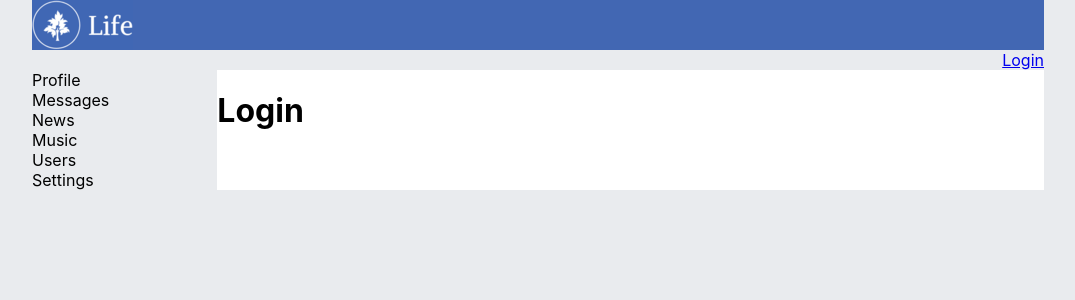
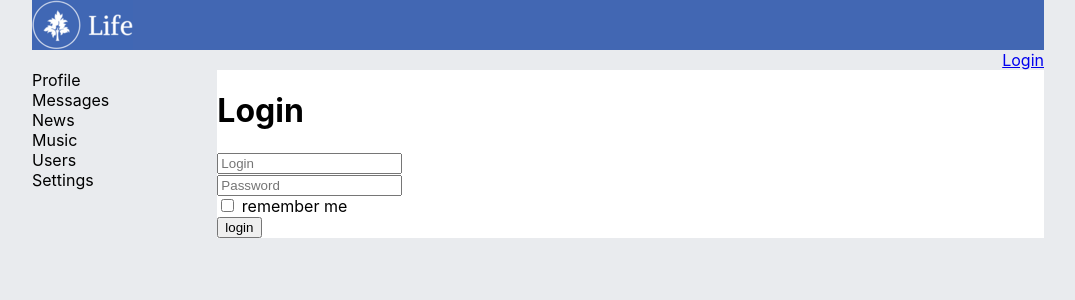
Before and after one commit to mr-Vasyl/Social, a React (Create React App) app: page /login in a window 1280 px wide. Shown: the top 300 px of the page, without its empty margins (102-1177 px from the left). Built offline with nearby package versions, Linux system fonts and the light colour scheme; no server answers.

Commit message:
npm add redux-form for login

```diff
--- a/package.json
+++ b/package.json
@@ -11,6 +11,7 @@
     "react-router-dom": "^5.1.2",
     "react-scripts": "3.0.1",
     "redux": "^4.0.5",
+    "redux-form": "^8.2.6",
     "redux-thunk": "^2.3.0"
   },
   "scripts": {
--- a/src/Redux/reduxStore.js
+++ b/src/Redux/reduxStore.js
@@ -4,14 +4,16 @@
 import sideBarReducer from "./SideBarReducer";
 import usersReducer from "./UsersReducer";
 import authReducer from "./AuthReducer";
-import thunkMiddleware from "redux-thunk"
+import thunkMiddleware from "redux-thunk";
+import {reducer as formReducer} from "redux-form"
 
 let reducers = combineReducers({
     profilePage: profileReducer,
     dialogsPage: dialogsReducer,
     sideBar: sideBarReducer,
     usersPage: usersReducer,
-    auth: authReducer
+    auth: authReducer,
+    form: formReducer
 });
 
 let store = createStore(reducers, applyMiddleware(thunkMiddleware));
--- a/src/components/Login/Login.jsx
+++ b/src/components/Login/Login.jsx
@@ -1,7 +1,38 @@
 import React from 'react';
+import {Field, reduxForm} from "redux-form";
+
+const LoginForm = (props) => {
+    console.log("rrrr")
+    return (
+        <form onSubmit={props.handleSubmit}>
+            <div>
+                <Field placeholder={"Login"} name={"login"} component={"input"}/>
+            </div>
+            <div>
+                <Field placeholder={"Password"} name={"password"} component={"input"}/>
+            </div>
+            <div>
+                <Field type={"checkbox"} name={"rememberMe"} component={"input"}/> remember me
+            </div>
+            <div>
+                <button>login</button>
+            </div>
+        </form>
+    )
+}
+
+const LoginReduxForm = reduxForm({form: 'login'})(LoginForm)
+
 
 const Login = (props) => {
-    return <h1>Login</h1>
+    const onSubmit = (formData) => {
+        console.log(formData);
+    }
+    return <div>
+        <h1>Login</h1>
+        <LoginReduxForm onSubmit={onSubmit}/>
+    </div>
+
 }
 
 export default Login
```
Also changed, not shown: 1 other file (tests, documents, lock files or other folders).
